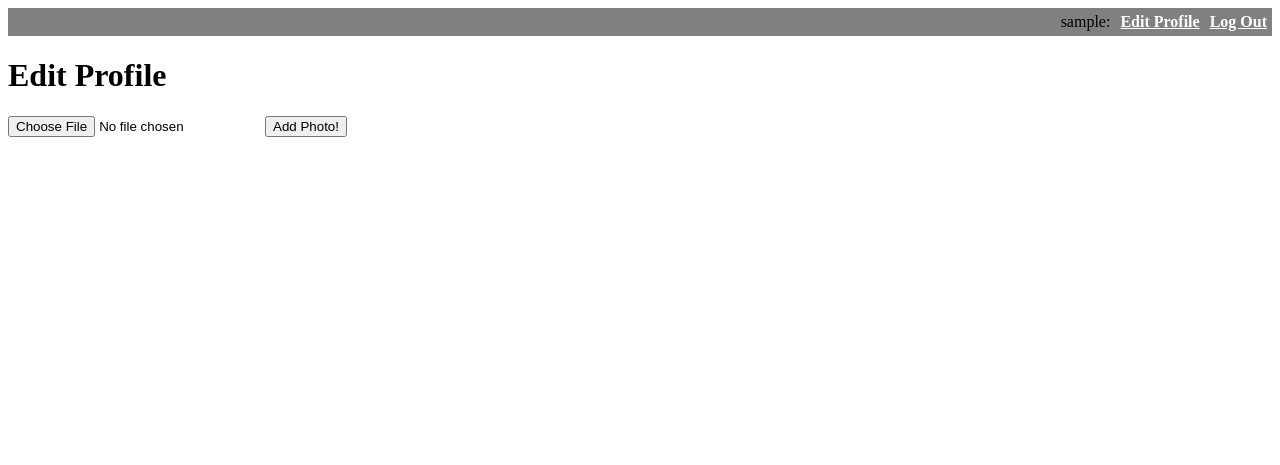
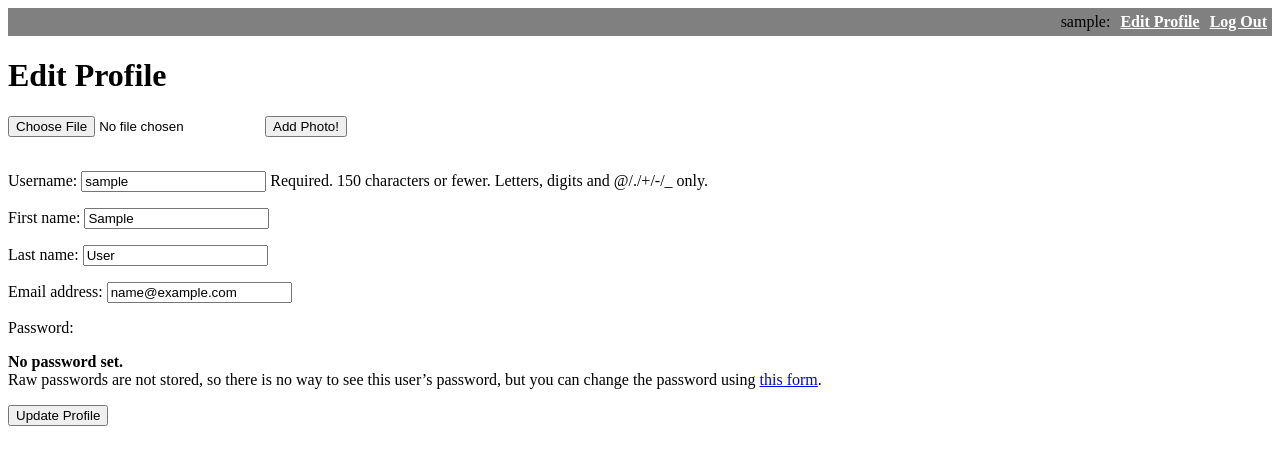
Before and after one commit to Newbclharri/django_sky, a Django app: page /accounts/edit_profile/ in a window 1280 px wide. Shown: the top 465 px of the page. Run offline with Django 4.2, Linux system fonts and the light colour scheme; the visitor is signed in with stand-in values (Sample User, id 1); parts of the project's set-up code (start-up, migrations or seed data) failed here and were passed over; some libraries are stand-ins or nearby versions.

Commit message:
fixes add profile pic

```diff
--- a/main_app/forms.py
+++ b/main_app/forms.py
@@ -1,5 +1,6 @@
 from django.contrib.auth.forms import UserCreationForm, UserChangeForm
 from django.contrib.auth.models import User
+from .models import Profile
 from django import forms
 
 class SignUpForm(UserCreationForm):
@@ -12,9 +13,7 @@ class SignUpForm(UserCreationForm):
         fields = ('first_name', 'last_name', 'email', 'username', 'password1', 'password2')
 
 class EditProfileForm(UserChangeForm):
-    email = forms.EmailField()
-    first_name = forms.CharField(max_length=50)
-    last_name = forms.CharField(max_length=50)
+
     class Meta:
         model = User
         fields = ('username', 'first_name', 'last_name', 'email')
--- a/main_app/models.py
+++ b/main_app/models.py
@@ -1,3 +1,4 @@
+from distutils.command.upload import upload
 from django.db import models
 from django.contrib.auth.models import User
 from django.urls import reverse
@@ -7,7 +8,9 @@ from django.urls import reverse
 
 class Profile(models.Model):
     user = models.OneToOneField(User, on_delete=models.CASCADE)
+    profile_pic = models.ImageField(null = True, upload_to = 'images/profile')
     pic_url = models.CharField(null = True, max_length=250)
+
 
     def __str__(self):
         return f'{self.user.username}: {self.user.first_name} {self.user.last_name}'
--- a/main_app/templates/registration/edit_profile.html
+++ b/main_app/templates/registration/edit_profile.html
@@ -10,17 +10,20 @@
         <input type="file" name="photo-file">
         <input type="submit" value="Add Photo!">
     </form>
-
+    <br>
     {% if user.profile.pic_url %}
 
         <img src="{{ user.profile.pic_url }}" alt="profile picture"/>
 
     {% endif %}
 
-    <!-- <form action="" method="POST">
+
+    <form action="" method="POST" enctype="multipart/form-data" name="photo-file">
         {% csrf_token %}
         {{ form.as_p }}
         <input type="submit" value="Update Profile">
-    </form> -->
+    </form>
+
+
 
 {% endblock %}
--- a/main_app/views.py
+++ b/main_app/views.py
@@ -9,6 +9,7 @@ from django.views.generic import CreateView, UpdateView
 import boto3, uuid
 from .forms import SignUpForm, EditProfileForm
 from.models import Profile, ProfilePic, User
+import psycopg2
 
 S3_BASE_URL = 'https://s3-us-east-2.amazonaws.com/'
 BUCKET = 'sky-cotl-cj'
@@ -46,15 +47,42 @@ def add_profilepic(request):
         session = boto3.Session(profile_name='sky')
         s3_client = session.client('s3')
         key = uuid.uuid4().hex[:6] + photo_file.name[photo_file.name.rfind('.'):]
-        try:
-            s3_client.upload_fileobj(photo_file, BUCKET, key)
-            # build full url string
-            user_profile = Profile(user = request.user)
-            url  = f'{S3_BASE_URL}{BUCKET}/{key}'
-            user_profile.pic_url = url
-            user_profile.save()
-        except:
-            print('An error occurred uploading file to S3')
+        s3_client.upload_fileobj(photo_file, BUCKET, key)
+        # build full url string
+        user_profile = Profile(user = request.user)
+        url  = f'{S3_BASE_URL}{BUCKET}/{key}'
+
+
+        connection = psycopg2.connect(  user="contactharrisc2",
+                                        password="J0s3aRr901",
+                                        host="localhost",
+                                        port="5432",
+                                        database="sky_cotl")
+        cursor = connection.cursor()
+        print("Table Before updating record: ")
+        sql_select_query = """select * from main_app_profile where user_id = %s"""
+        cursor.execute(sql_select_query, (request.user.id,))
+        record = cursor.fetchone()
+        print(record)
+
+        #Update single record now
+        sql_update_query = """Update main_app_profile set pic_url = %s where user_id = %s"""
+        cursor.execute(sql_update_query, (url, request.user.id))
+        connection.commit()
+        count = cursor.rowcount
+        print(count, "Record Updated successfully")
+
+        print("Table After updating record ")
+        sql_select_query = """select * from main_app_profile where user_id = %s"""
+        cursor.execute(sql_select_query, (request.user.id,))
+        record = cursor.fetchone()
+        print(record)
+
+        # closing database connection
+        if connection:
+            cursor.close()
+            connection.close()
+            print("PostgreSQL connection is closed")
     return redirect('edit_profile')
 
 def home(request):
--- a/skycotl/settings.py
+++ b/skycotl/settings.py
@@ -11,6 +11,7 @@ https://docs.djangoproject.com/en/4.0/ref/settings/
 """
 
 from pathlib import Path
+import os
 
 # Build paths inside the project like this: BASE_DIR / 'subdir'.
 BASE_DIR = Path(__file__).resolve().parent.parent
@@ -118,6 +119,10 @@ USE_TZ = True
 
 STATIC_URL = 'static/'
 
+MEDIA_URL = '/media/'
+
+MEDIA_ROOT = os.path.join(BASE_DIR, 'media')
+
 LOGIN_REDIRECT_URL = 'home'
 
 LOGOUT_REDIRECT_URL = 'home'
```
Also changed, not shown: main_app/migrations/0005_profile_profile_pic.py (added).
